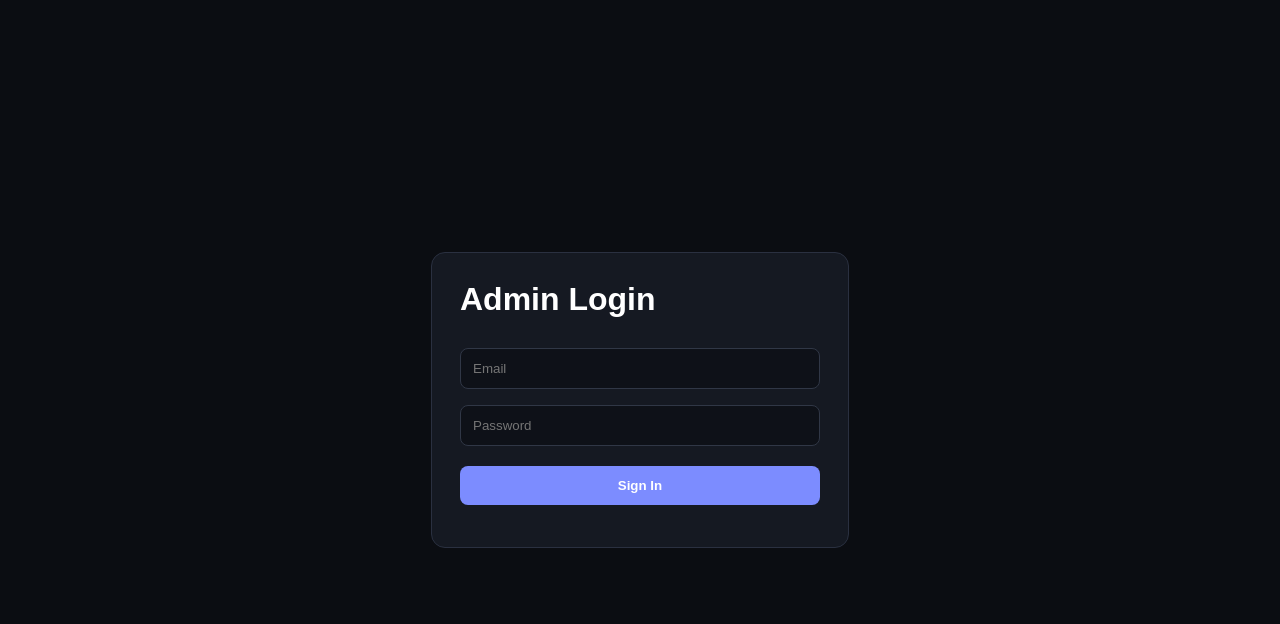
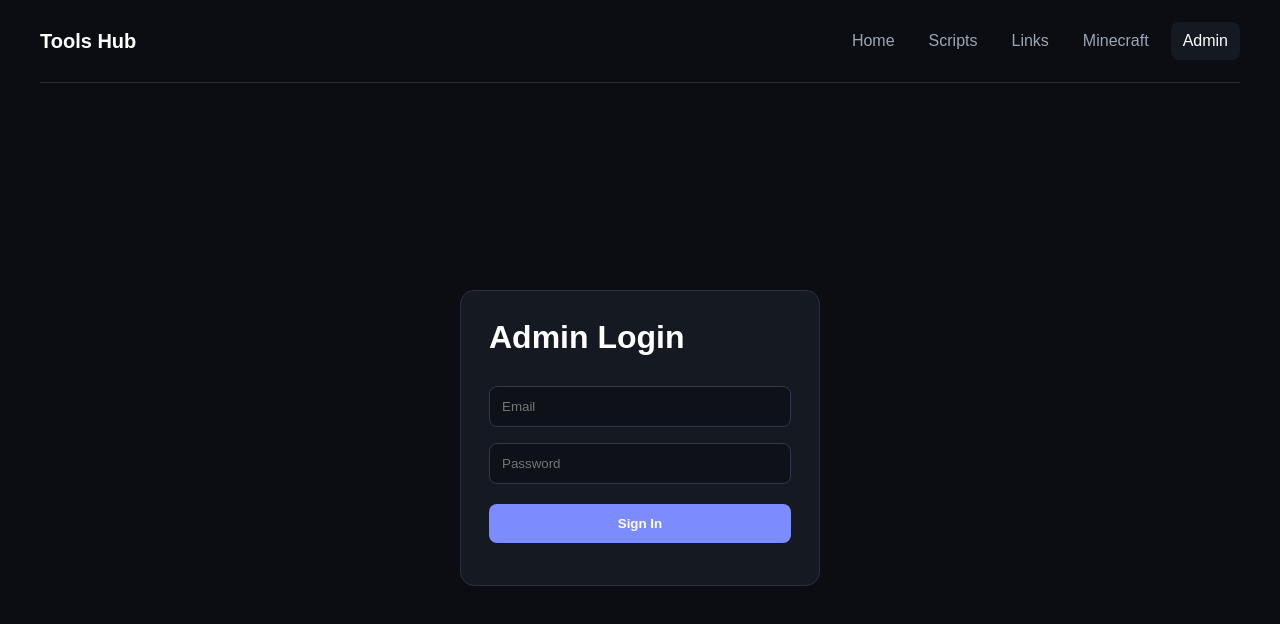
Before and after one commit to Invisca/amirdmgazzali.com, a plain HTML site: page admin/index.html in a window 1280 px wide. Drawn offline with nearby package versions, Linux system fonts and the light colour scheme.

Commit message:
Enhance admin login page with shared navigation
Refactor admin login page to include shared navigation and improve layout.

```diff
--- a/admin/index.html
+++ b/admin/index.html
@@ -3,23 +3,77 @@
 <head>
   <meta charset="UTF-8">
   <meta name="viewport" content="width=device-width, initial-scale=1.0">
+
   <title>Admin Login</title>
 
+  <!-- Supabase -->
   <script src="https://cdn.jsdelivr.net/npm/@supabase/supabase-js@2"></script>
 
+  <!-- Shared navigation -->
+  <script src="/assets/nav.js"></script>
+
   <style>
+    * {
+      box-sizing: border-box;
+    }
+
     body {
       margin: 0;
       min-height: 100vh;
-      display: grid;
-      place-items: center;
       background: #0b0d12;
       color: white;
       font-family: Arial, sans-serif;
     }
 
+    .site-header {
+      width: min(1200px, calc(100% - 40px));
+      margin: 0 auto;
+      padding: 22px 0;
+      display: flex;
+      justify-content: space-between;
+      align-items: center;
+      border-bottom: 1px solid #242936;
+    }
+
+    .brand {
+      color: white;
+      text-decoration: none;
+      font-weight: bold;
+      font-size: 20px;
+    }
+
+    nav {
+      display: flex;
+      gap: 10px;
+      align-items: center;
+    }
+
+    nav a {
+      color: #9ca6b5;
+      text-decoration: none;
+      padding: 10px 12px;
+      border-radius: 8px;
+    }
+
+    nav a:hover {
+      color: white;
+      background: #151922;
+    }
+
+    nav a.active {
+      color: white;
+      background: #151922;
+    }
+
+    .login-shell {
+      min-height: calc(100vh - 90px);
+      display: grid;
+      place-items: center;
+      padding: 30px 20px;
+    }
+
     .card {
-      width: min(360px, calc(100% - 40px));
+      width: min(360px, 100%);
       background: #151922;
       border: 1px solid #2a3040;
       border-radius: 14px;
@@ -32,7 +86,6 @@
 
     input {
       width: 100%;
-      box-sizing: border-box;
       margin: 8px 0;
       padding: 12px;
       border-radius: 8px;
@@ -62,50 +115,127 @@
 
 <body>
 
+  <!-- =========================
+       SHARED TOP NAVIGATION
+       ========================= -->
+  <header class="site-header">
+
+    <a class="brand" href="/">
+      Tools Hub
+    </a>
+
+    <nav id="mainNav"></nav>
+
+  </header>
+
+
+  <!-- =========================
+       LOGIN AREA
+       ========================= -->
+  <main class="login-shell">
+
     <div class="card">
+
       <h1>Admin Login</h1>
 
-    <input id="email" type="email" placeholder="Email">
-    <input id="password" type="password" placeholder="Password">
+      <input
+        id="email"
+        type="email"
+        placeholder="Email"
+      >
 
-    <button id="loginButton">Sign In</button>
+      <input
+        id="password"
+        type="password"
+        placeholder="Password"
+      >
+
+      <button id="loginButton">
+        Sign In
+      </button>
 
       <div id="message"></div>
+
     </div>
 
+  </main>
+
+
   <script>
-    const SUPABASE_URL = "https://yyjqfzrxyscmszybezvm.supabase.co";
-    const SUPABASE_KEY = "sb_publishable_FwJsCc4z9wpqb_pF1oSFIw_yJUjbw9V";
+    /* =========================
+       RENDER SHARED NAVIGATION
+       ========================= */
 
-    const supabaseClient = supabase.createClient(
+    renderNav("Admin");
+
+
+    /* =========================
+       SUPABASE CONNECTION
+       ========================= */
+
+    const SUPABASE_URL =
+      "https://yyjqfzrxyscmszybezvm.supabase.co";
+
+    const SUPABASE_KEY =
+      "sb_publishable_FwJsCc4z9wpqb_pF1oSFIw_yJUjbw9V";
+
+    const supabaseClient =
+      supabase.createClient(
         SUPABASE_URL,
         SUPABASE_KEY
       );
 
-    const emailInput = document.getElementById("email");
-    const passwordInput = document.getElementById("password");
-    const loginButton = document.getElementById("loginButton");
-    const message = document.getElementById("message");
 
-    loginButton.addEventListener("click", async () => {
-      message.textContent = "Signing in...";
+    /* =========================
+       LOGIN ELEMENTS
+       ========================= */
 
-      const { data, error } =
+    const emailInput =
+      document.getElementById("email");
+
+    const passwordInput =
+      document.getElementById("password");
+
+    const loginButton =
+      document.getElementById("loginButton");
+
+    const message =
+      document.getElementById("message");
+
+
+    /* =========================
+       LOGIN
+       ========================= */
+
+    loginButton.addEventListener(
+      "click",
+      async () => {
+
+        message.textContent =
+          "Signing in...";
+
+        const { error } =
           await supabaseClient.auth.signInWithPassword({
             email: emailInput.value,
             password: passwordInput.value
           });
 
         if (error) {
-        message.textContent = "Login failed: " + error.message;
+          message.textContent =
+            "Login failed: " +
+            error.message;
+
           return;
         }
 
-      message.textContent = "Login successful.";
+        message.textContent =
+          "Login successful.";
 
-      // Later we'll redirect this to the real admin dashboard.
-      window.location.href = "/admin/dashboard/";
-    });
+        window.location.href =
+          "/admin/dashboard/";
+      }
+    );
+
   </script>
 
 </body>
```
Lines whose indentation alone changed are shown as unchanged.
